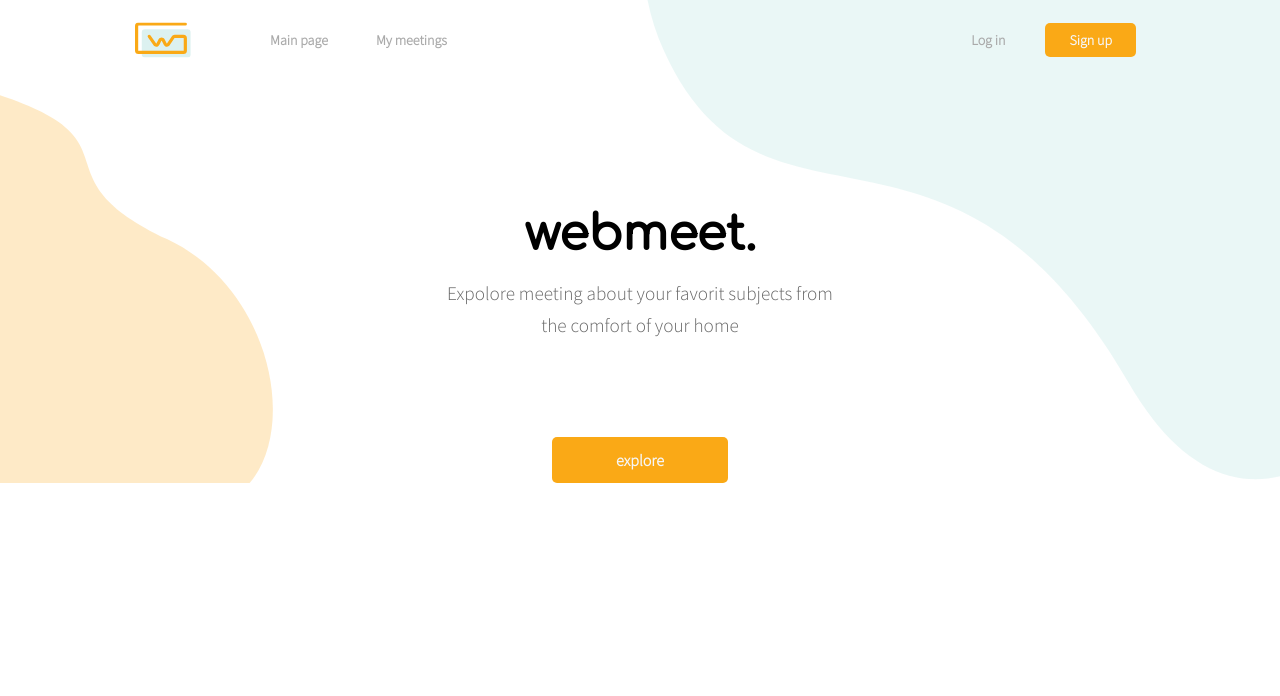
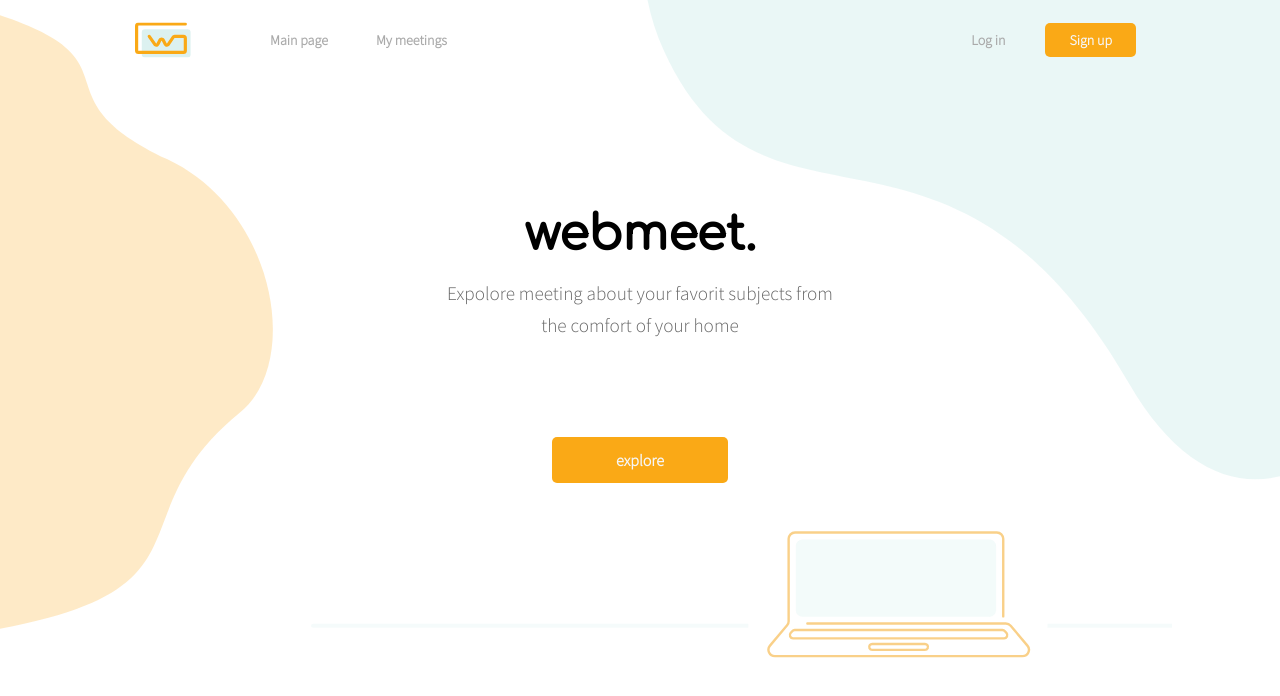
Before and after one commit to jensengbg-ali-suliman/webmeet, a Vue app: page / in a window 1280 px wide. Shown: the top 696 px of the page. Built offline with nearby package versions, Linux system fonts and the light colour scheme; no server answers.

Commit message:
Update Home.vue

```diff
--- a/src/views/Home.vue
+++ b/src/views/Home.vue
@@ -11,6 +11,7 @@
       </p>
       <button class="cta">explore</button>
     </div>
+    <img src="../assets/laptop.svg" alt="" class="bottom-img" />
   </div>
 </template>
 
@@ -58,7 +59,8 @@ export default {
   height: 100%;
   overflow-x: hidden;
   position: relative;
-
+  display: flex;
+  flex-direction: column;
   .side {
     position: absolute;
     z-index: -10;
@@ -101,7 +103,23 @@ export default {
       font-weight: bold;
       border-radius: 5px;
       font-size: 1rem;
+      transition: all 0.4s ease;
+      cursor: pointer;
+
+      &:hover {
+        color: #faa916;
+        background: #f6f6f6;
+        box-shadow: 2px 6px 8px #0001;
+        transform: translateY(-0.4rem);
+      }
     }
+  }
+
+  .bottom-img {
+    margin: 2rem 0rem;
+    align-self: flex-end;
+    transform: scale(0.8);
+    opacity: 0.6;
   }
 }
 </style>
```
